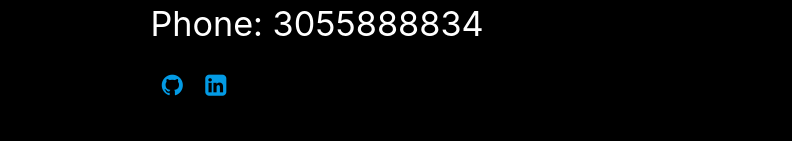
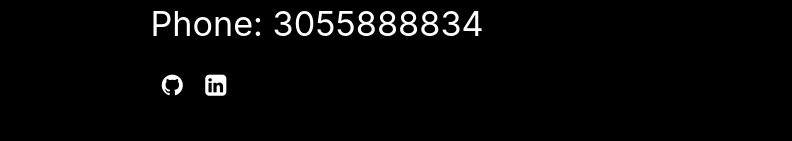
Before and after one commit to JimmyNagles/ReactPortfolio, a React (Create React App) app in the folder portfolio/client/: page /Contact in a window 1280 px wide. Shown: the part 237-378 px from the top of the page, without its empty margins (176-968 px from the left). Built offline with nearby package versions, Linux system fonts and the light colour scheme.

Commit message:
new tab opens linkedin and github

```diff
--- a/portfolio/client/src/pages/Contact.js
+++ b/portfolio/client/src/pages/Contact.js
@@ -20,13 +20,18 @@ function Contact() {
 
             <Row>
               <h5 className="col">
-                <a href="">
+                <a
+                className="white-text" target="_blank" href="https://github.com/JimmyNagles">
                   <i className="	fa fa-github"></i>
                 </a>
               </h5>
 
               <h5 className="col">
-                <a href="">
+                <a
+                className="white-text"
+                  target="_blank"
+                  href="https://www.linkedin.com/in/jimmy-nagles-89686b191/"
+                >
                   <i className="fa fa-linkedin-square"></i>
                 </a>
               </h5>
```
